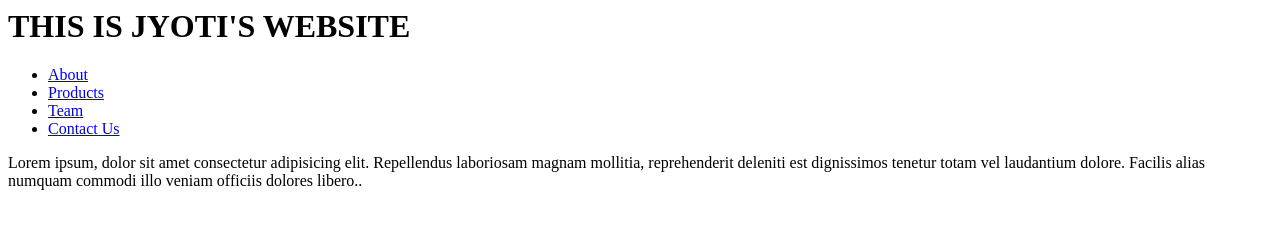
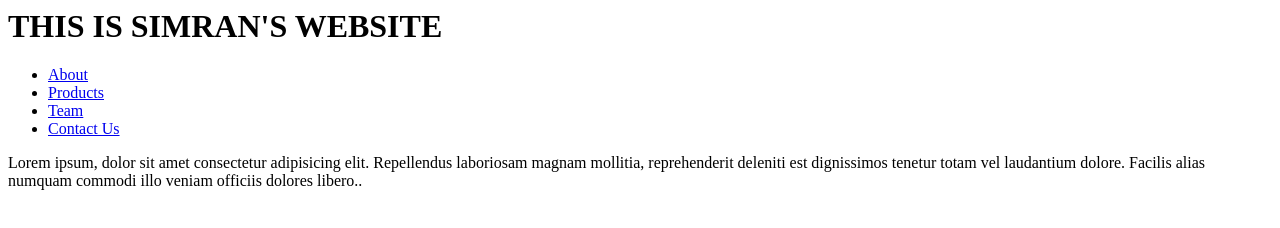
Before and after one commit to ersukhvir/htmlproj, a plain HTML site: page index.html in a window 1280 px wide. Drawn offline with Linux system fonts and the light colour scheme.

Commit message:
Update index.html

```diff
--- a/index.html
+++ b/index.html
@@ -6,7 +6,7 @@
     <title>Welcome to CI CD Docker deployment project</title>
   </head>
   <body>
-    <h1>THIS IS JYOTI'S WEBSITE</h1>
+    <h1>THIS IS SIMRAN'S WEBSITE</h1>
     <ul>
       <li><a href="./about.html">About</a></li>
       <li><a href="./products.html">Products</a></li>
```
